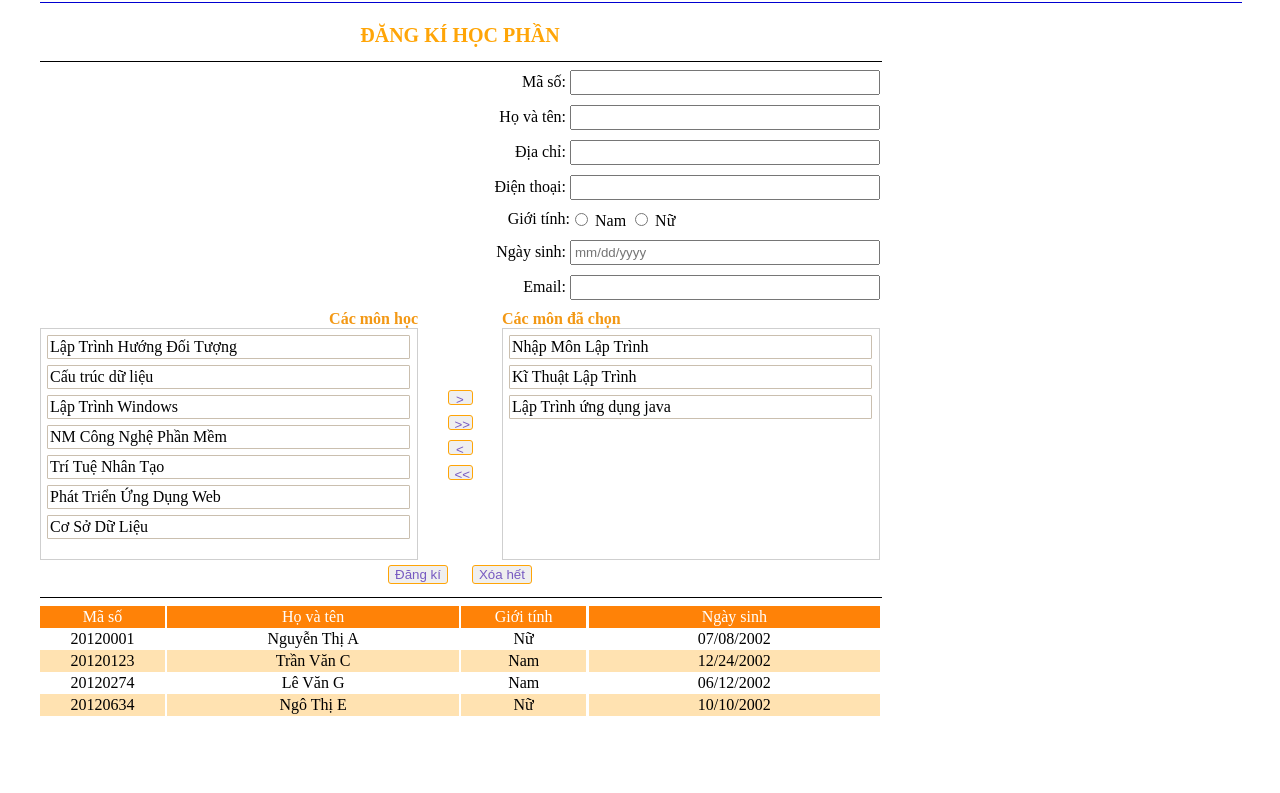
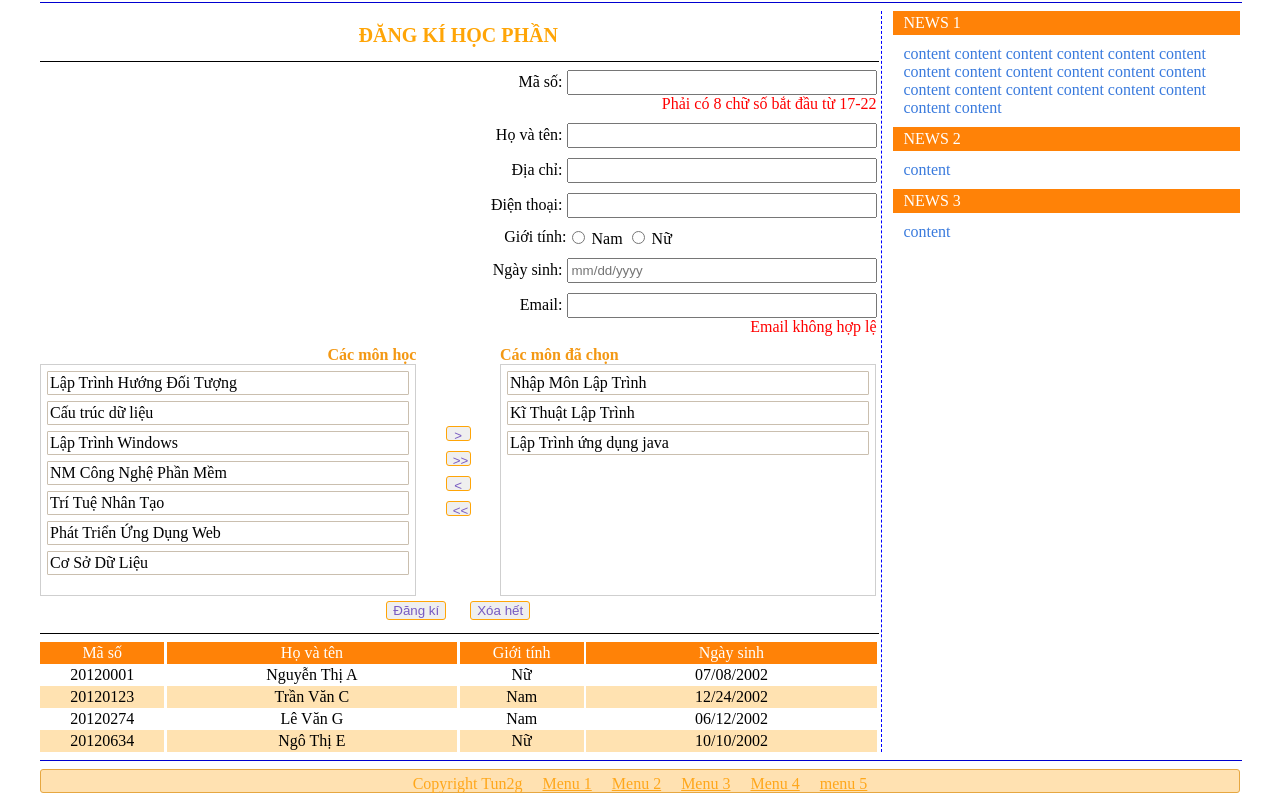
Before and after one commit to tun2g/BTCN01, a plain HTML site: page index.html in a window 1280 px wide. Both pictures are taken after a click on the button "Đăng kí". Shown: the part 119-912 px from the top of the page. Before the commit the page ends 835 px from the top, so only its background shows below. Drawn offline with nearby package versions, Linux system fonts and the light colour scheme.

Commit message:
validation

```diff
--- a/index.html
+++ b/index.html
@@ -17,7 +17,7 @@
                 Bài tập 1 - 20120617
             </div>
             <div class="nav">
-                    <ul class="nav-list">
+                    <ul class="nav-list" id="nav-list">
                         <li class="menu">Menu1</li>
                         <li class="menu">Menu2</li>
                         <li class="menu">Menu3</li>
@@ -40,22 +40,36 @@
                 <div class="c-content">
                     <div class="form-list">
                         <div class="form">
+                            <div class="i-content">
                                 <label for="">Mã số:</label>
                                 <input type="text" name="" id="code">
                             </div>
-                        <div class="form">
-                            <label for="">Họ và tên:</label>
-                            <input type="text" name="" id="full-name">
+                            <span id="msg"></span>
                         </div>
                         <div class="form">
+                            <div class="i-content">
+                                <label for="">Họ và tên:</label>
+                                <input type="text" name="" id="fullname">
+                            </div>
+
+                            <span id="msg"></span>
+                        </div>
+                        <div class="form">
+                            <div class="i-content">
                                 <label for="">Địa chỉ:</label>
                                 <input type="text" name="" id="address">
                             </div>
+                            <span id="msg"></span>
+                        </div>
                         <div class="form">
+                            <div class="i-content">
                                 <label for="">Điện thoại:</label>
                                 <input type="text" name="" id="phone">
                             </div>
+                            <span id="msg"></span>
+                        </div>
                         <div class="form form-radio">
+                            <div class="i-content">
                                 <label for="">Giới tính:</label>
                                 <div class="input-side">
                                     <input type="radio" id="male"  value="male">
@@ -64,13 +78,21 @@
                                     <label for="css">Nữ</label>
                                 </div>
                             </div>
+                            <span id="msg"></span>
+                        </div>
                         <div class="form">
+                            <div class="i-content">
                                 <label for="">Ngày sinh:</label>
                                 <input type="text" name="" id="birthday" placeholder="mm/dd/yyyy">
                             </div>
+                            <span id="msg"></span>
+                        </div>
                         <div class="form">
+                            <div class="i-content">
                                 <label for="">Email:</label>
                                 <input type="text" name="" id="email">
+                            </div>
+                            <span id="msg"></span>
                         </div>
                     </div>
                     <div class="subject">
@@ -126,8 +148,8 @@
                         </div>
                     </div>
                     <div class="control-btn">
-                        <button>Đăng kí</button>
-                        <button>Xóa hết</button>
+                        <button id="register">Đăng kí</button>
+                        <button id="clear">Xóa hết</button>
                     </div>
                     <hr width="100%;"
                     color="black";
@@ -167,15 +189,55 @@
                     </div>
                 </div>
             </div>
+            <div class="vl"></div>
 
             <div class="side">
-
+                <div class="s-news">
+                    <div class="s-n-header">
+                        NEWS 1
+                    </div>
+                    <div class="s-n-content">
+                        content content content content content
+                        content content content content content
+                        content content content content content
+                        content content content content content
+                    </div>
+                </div>
+                <div class="s-news">
+                    <div class="s-n-header">
+                        NEWS 2
+                    </div>
+                    <div class="s-n-content">
+                        content
+                    </div>
+                </div>
+                <div class="s-news">
+                    <div class="s-n-header">
+                        NEWS 3
+                    </div>
+                    <div class="s-n-content">
+                        content
+                    </div>
+                </div>
             </div>
         </div>
 
+        <hr width="100%;"
+        color="solid";
+        size="1";
+        >
         <div class="footer">
-
+            <ul>
+                <li>Copyright Tun2g</li>
+                <li>Menu 1</li>
+                <li>Menu 2</li>
+                <li>Menu 3</li>
+                <li>Menu 4</li>
+                <li>menu 5</li>
+            </ul>
         </div>
     </div>
+    <script src="https://ajax.googleapis.com/ajax/libs/jquery/3.6.0/jquery.min.js"></script>
+    <script src="./main.js"></script>
 </body>
 </html>
--- a/main.js
+++ b/main.js
@@ -0,0 +1,44 @@
+
+$(".menu").hover(function(){
+    $(".menu").removeClass('active-menu')
+    $(this).addClass('active-menu')
+})
+
+
+const validation= function(){
+    function reset(id){
+        $(id).click(function(){
+            $(this).parent().parent().children().eq(1).text("")
+        })
+    }
+    reset("#email")
+    reset("#code")
+    reset("#fullname")
+    reset("#address")
+    reset("#phone")
+    reset("#birthday")
+
+    $("#register").click(function(e){
+        e.preventDefault()
+
+        if(validation.isCode('#code')){
+            $("#code").parent().parent().children().eq(1).text(validation.isCode('#code'))
+        }
+        if(validation.isEmail("#email")){
+            $("#email").parent().parent().children().eq(1).text(validation.isEmail('#email'))
+        }
+    })
+}
+validation.isCode=function(id){
+    const vl=$(id).val()
+    console.log(vl)
+    var regex=new RegExp( /^(1[7-9]|2[0-2])[0-9]{6}$/)
+    return regex.test(vl) ? undefined :  'Phải có 8 chữ số bắt đầu từ 17-22'
+}
+validation.isEmail=function(id){
+    const vl=$(id).val()
+    var regex=new RegExp( /^[a-z][a-z0-9_\.]{5,32}@[a-z0-9]{2,}(\.[a-z0-9]{2,}){1,3}$/)
+    return regex.test(vl) ? undefined :  'Email không hợp lệ'
+}
+
+validation()
--- a/style.css
+++ b/style.css
@@ -50,7 +50,7 @@ ul{
     display: flex;
     flex-direction: row;
     justify-content: space-around;
-
+    color: #2170dd;
 }
 
 /* content css */
@@ -62,10 +62,18 @@ ul{
     margin-right: 5px;
 }
 .main{
-    flex:1;
+    flex:70%;
 }
+.vl {
+    border-left: 0.3px dashed blue;
+    height:auto;
+    flex:1%;
+    margin-left:4px;
+  }
 .side{
-    width: 360px;
+    width: 29%;
+    display: flex;
+    flex-direction: column;
 }
 h1{
     text-align:  center;
@@ -87,6 +95,13 @@ h1{
 }
 .form{
     padding-bottom: 10px;
+    display: flex;
+    flex-direction: column;
+}
+#msg{
+    color:red;
+    display: flex;
+    justify-content: flex-end;
 }
 .subject{
     flex:1;
@@ -104,7 +119,7 @@ input{
 .input-side{
     width: 310px;
 }
-.form.form-radio{
+.form.form-radio>.i-content{
     display: flex;
     flex-direction: row;
 }
@@ -216,3 +231,57 @@ input{
 .even{
     background-color: #ffe2b1;
 }
+
+/* side */
+
+.s-news{
+    display:flex;
+    flex-direction: column;
+    width: 100%;
+}
+.s-n-header{
+    background-color: #ff8207;
+    color: white;
+    padding: 3px;
+    padding-left: 10px;
+}
+.s-n-content{
+    padding: 10px;
+    max-width: 100%;
+    display: flex;
+    flex-wrap: wrap;
+    color:#397add;
+}
+
+/* footer */
+.footer{
+    height: 1.4em;
+    background-color: #ffe1b1;
+    color: #ffa71b;
+    border: 1px solid #e6a741;
+    border-radius: 3px;
+}
+.footer>ul{
+    display: flex;
+    flex-direction: row;
+    justify-content: center;
+}
+.footer>ul>li{
+    padding: 0 5px;
+    margin: 0 5px;
+    text-decoration: underline;
+}
+.footer>ul>li:first-child{
+    text-decoration: none;
+}
+
+/* js */
+.menu{
+    cursor: pointer;
+}
+.menu:hover{
+    color: #f1c89f;
+}
+.menu.active-menu{
+    color: #f1c89f;
+}
```
Lines whose indentation alone changed are shown as unchanged.
